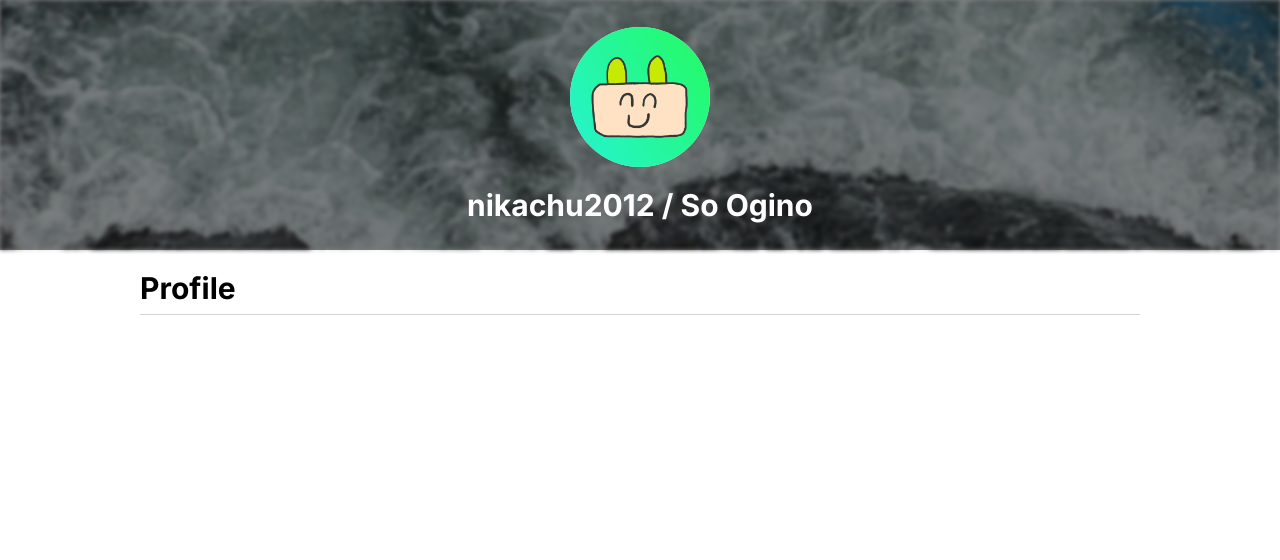
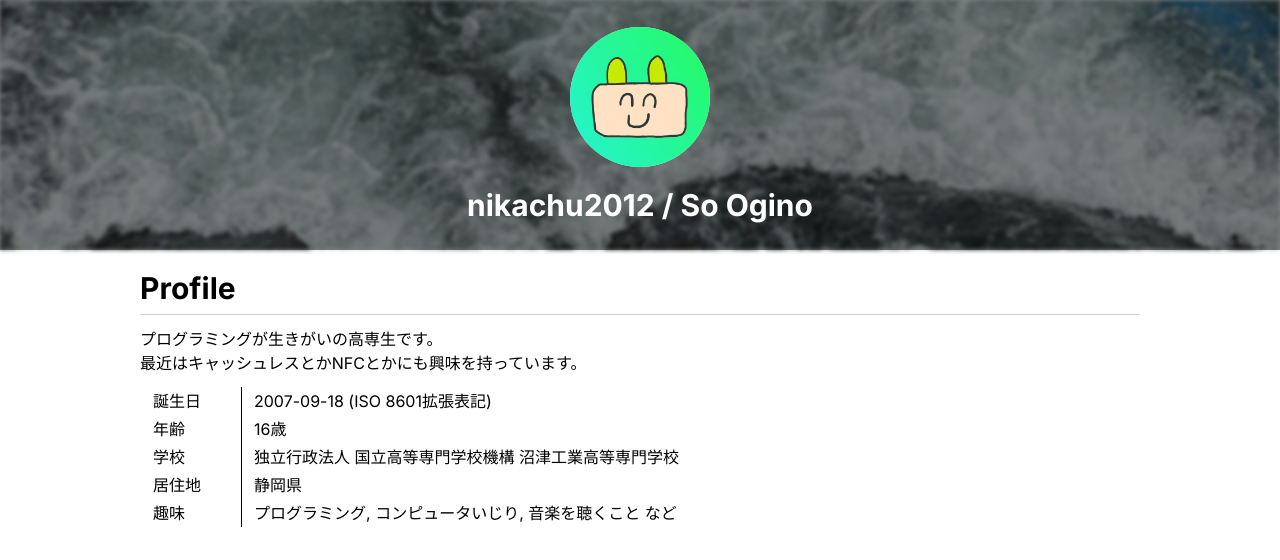
Before and after one commit to nikachu2012/portfolio, a Next.js app: page / in a window 1280 px wide. Shown: the top 560 px of the page. Built offline with nearby package versions, Linux system fonts and the light colour scheme.

Commit message:
[add] プロフィールを追加

```diff
--- /dev/null
+++ b/app/component/getAge.ts
@@ -0,0 +1,15 @@
+//from: https://zenn.dev/awsmgs/articles/96893507976a1f
+export default function getAge(year: number, month: number, date: number): number {
+
+    const today = new Date();
+
+    const thisYearsBirthday = new Date(today.getFullYear(), month - 1, date);
+    let age = today.getFullYear() - year;
+
+    if (today < thisYearsBirthday) {
+        //今年まだ誕生日が来ていない
+        age--;
+    }
+
+    return age;
+}
--- a/app/component/profile.tsx
+++ b/app/component/profile.tsx
@@ -1,7 +1,36 @@
+import getAge from "./getAge";
 import Section from "./section";
 
 export default function Profile() {
     return <>
         <Section text="Profile" />
+
+        プログラミングが生きがいの高専生です。<br />
+        最近はキャッシュレスとかNFCとかにも興味を持っています。
+
+        <table className="m-3">
+            <tbody className="[&_td:first-child]:border-r-[1px] [&_td:first-child]:border-r-black [&_td:first-child]:pr-10 [&_td:last-child]:pl-3 [&_td]:py-0.5">
+                <tr>
+                    <td>誕生日</td>
+                    <td>2007-09-18 (ISO 8601拡張表記)</td>
+                </tr>
+                <tr>
+                    <td>年齢</td>
+                    <td>{getAge(2007, 9, 18)}歳</td>
+                </tr>
+                <tr>
+                    <td>学校</td>
+                    <td>独立行政法人 国立高等専門学校機構 沼津工業高等専門学校</td>
+                </tr>
+                <tr>
+                    <td>居住地</td>
+                    <td>静岡県</td>
+                </tr>
+                <tr>
+                    <td>趣味</td>
+                    <td>プログラミング, コンピュータいじり, 音楽を聴くこと など</td>
+                </tr>
+            </tbody>
+        </table>
     </>
 }
```
